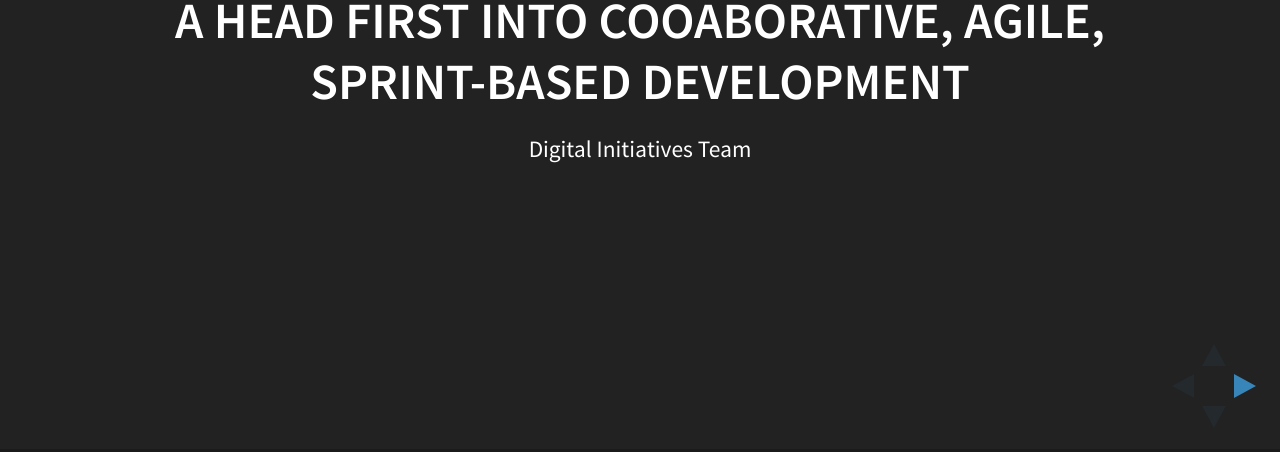
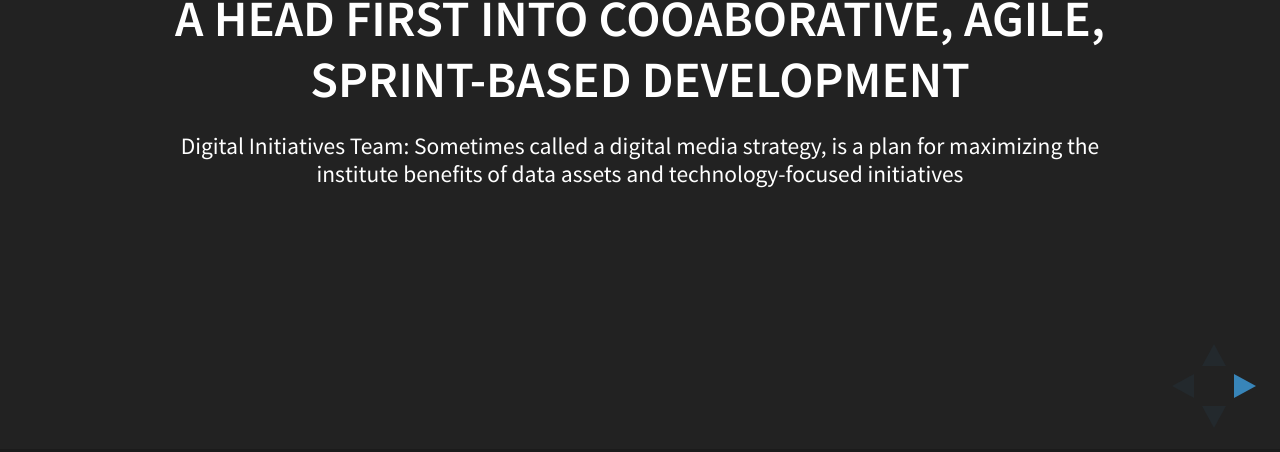
Before and after one commit to utkdigitalinitiatives/FunFactFriday, a website: page index.html in a window 1280 px wide. Shown: the part 348-800 px from the top of the page. Drawn offline with Linux system fonts and the light colour scheme.

Commit message:
DI Description
What is D.I. Not a complete description
Needs work

```diff
--- a/index.html
+++ b/index.html
@@ -44,7 +44,7 @@
 					<h1>IBU Code Sprint</h1>
 					<h3>A Head First into Cooaborative, agile, Sprint-based Development</h3>
 					<p>
-						<small>Digital Initiatives Team</small>
+						<small>Digital Initiatives Team: Sometimes called a digital media strategy, is a plan for maximizing the institute benefits of data assets and technology-focused initiatives</small>
 					</p>
 				</section>
 
```
